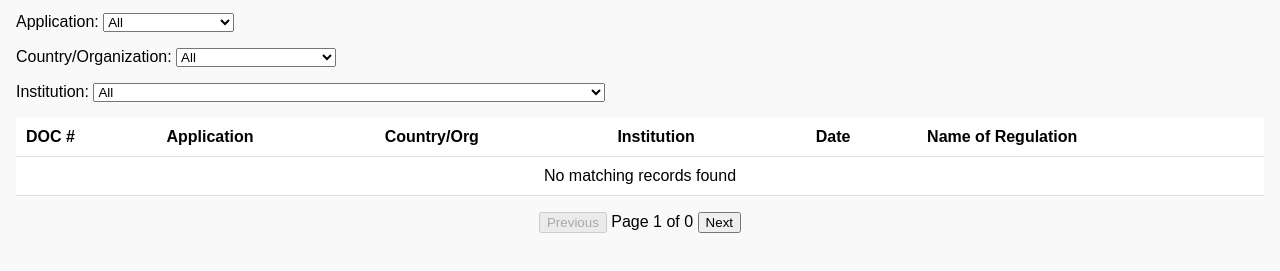
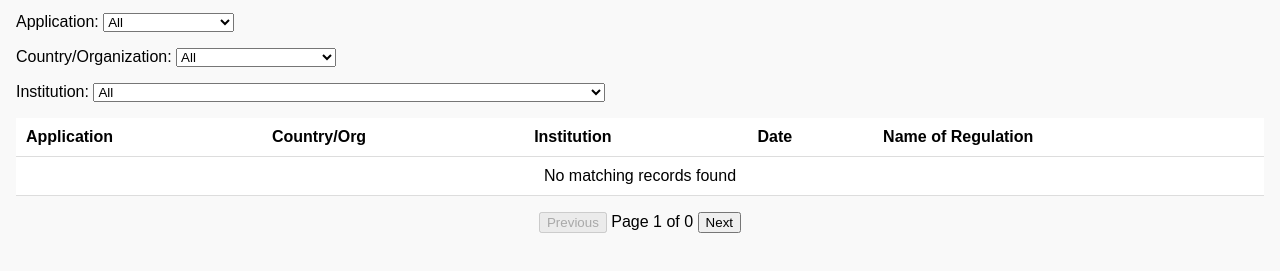
Before and after one commit to CybersecFox/CyberRegulations, a plain HTML site: page index.html in a window 1280 px wide. Shown: the part 125-396 px from the top of the page. Drawn offline with Linux system fonts and the light colour scheme.

Commit message:
Update index.html

```diff
--- a/index.html
+++ b/index.html
@@ -27,7 +27,6 @@
   <table id="reg-table">
     <thead>
       <tr>
-        <th class="sortable" data-column="DOC # (INDEX)">DOC #</th>
         <th class="sortable" data-column="APPLICATION">Application</th>
         <th class="sortable" data-column="COUNTRY/ORG">Country/Org</th>
         <th class="sortable" data-column="INSTITUTION">Institution</th>
```
